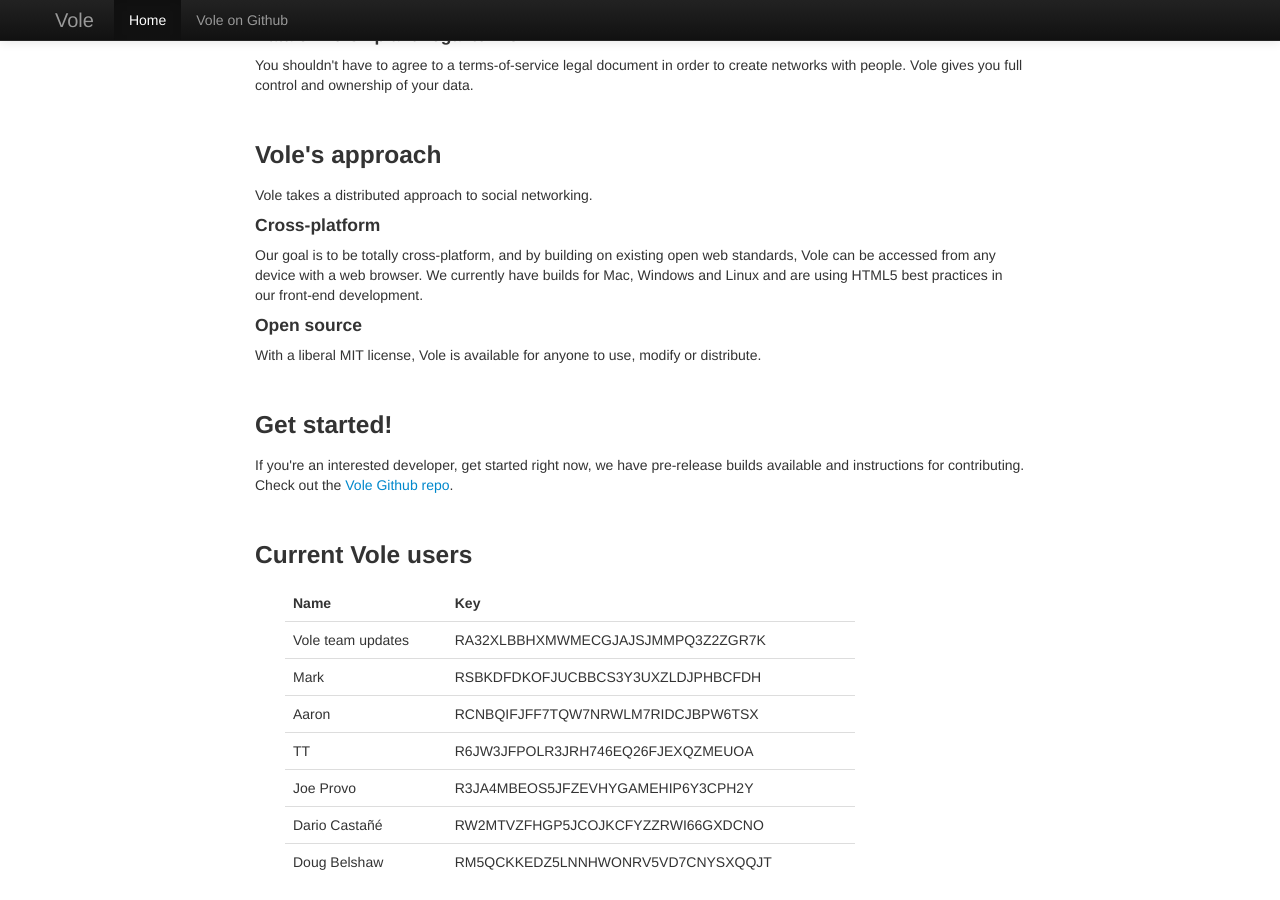
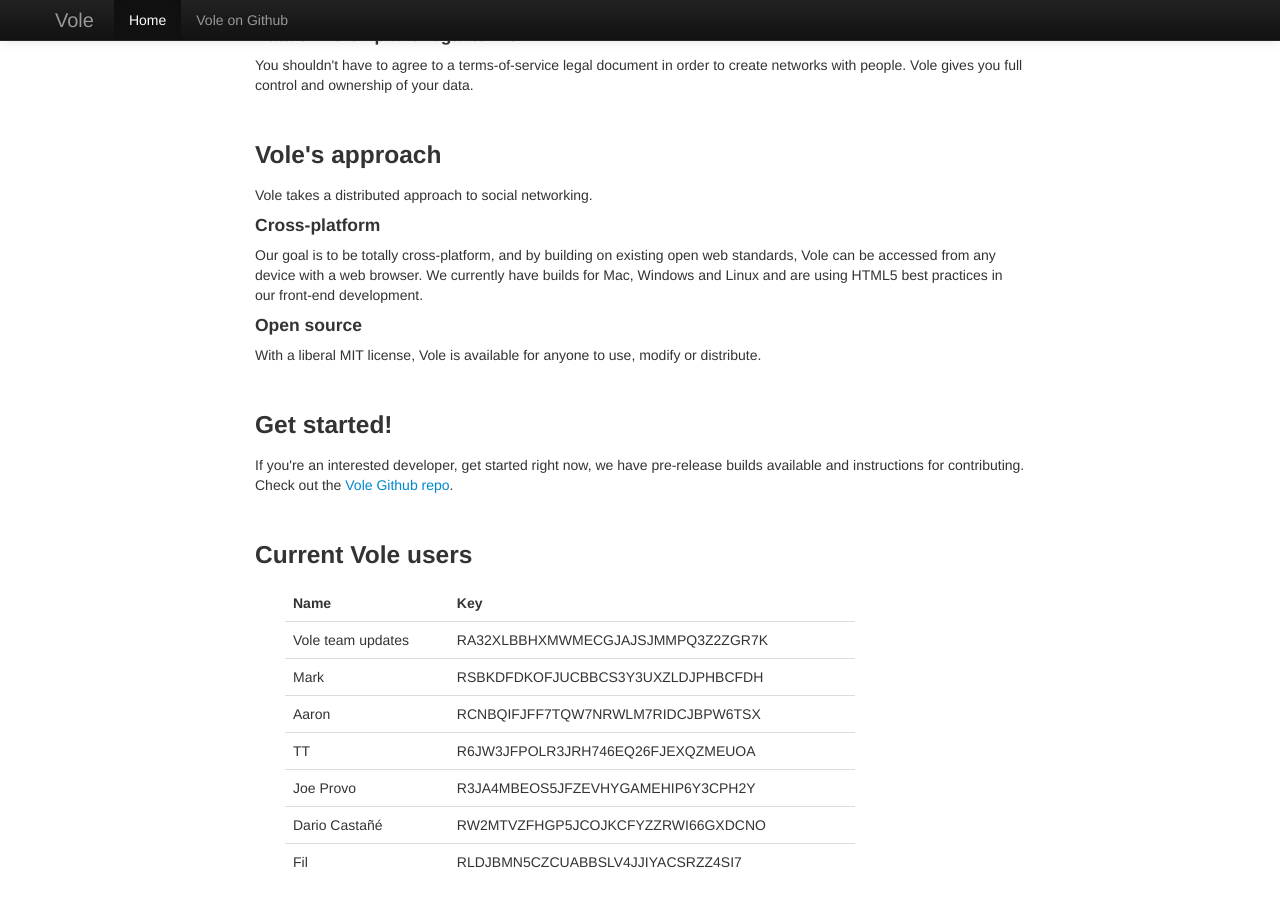
Before and after one commit to vole/vole.github.io, a Jekyll site: the page built from index.html, in a window 1280 px wide and 900 px high, scrolled down 1796 px. Built offline with Jekyll 4.4.1, drawn with Linux system fonts in a browser that asks for light colours.

Commit message:
adding Fil's key

```diff
--- a/index.html
+++ b/index.html
@@ -118,8 +118,8 @@
               <td>RW2MTVZFHGP5JCOJKCFYZZRWI66GXDCNO</td>
             </tr>
             <tr>
-              <td>Doug Belshaw</td>
-              <td>RM5QCKKEDZ5LNNHWONRV5VD7CNYSXQQJT</td>
+              <td>Fil</td>
+              <td>RLDJBMN5CZCUABBSLV4JJIYACSRZZ4SI7</td>
             </tr>
           </tbody>
         </table>
```
